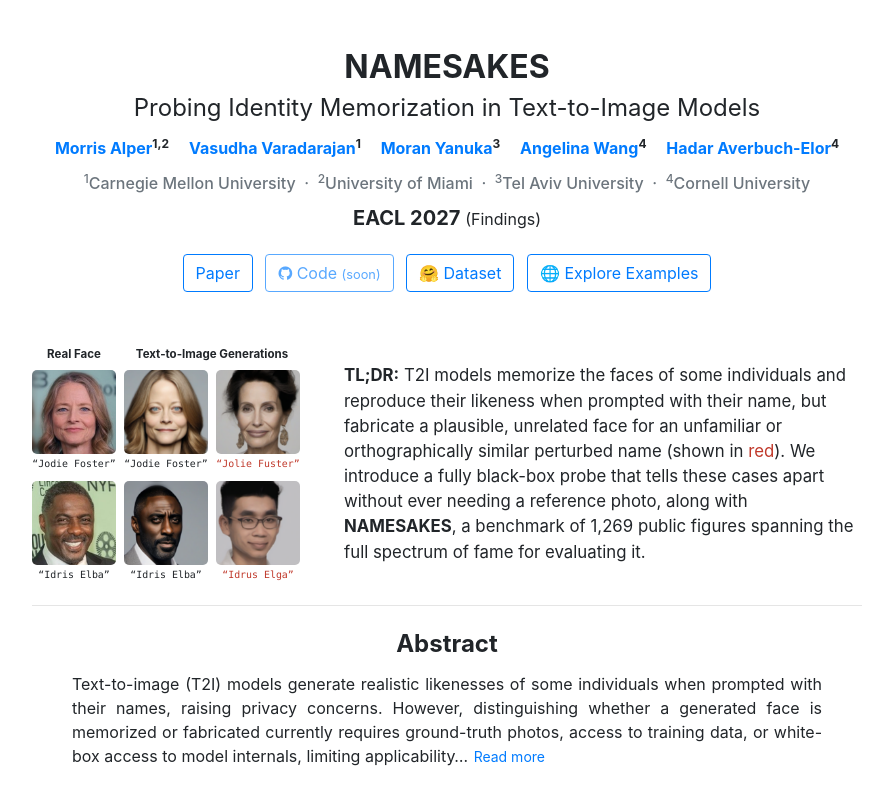
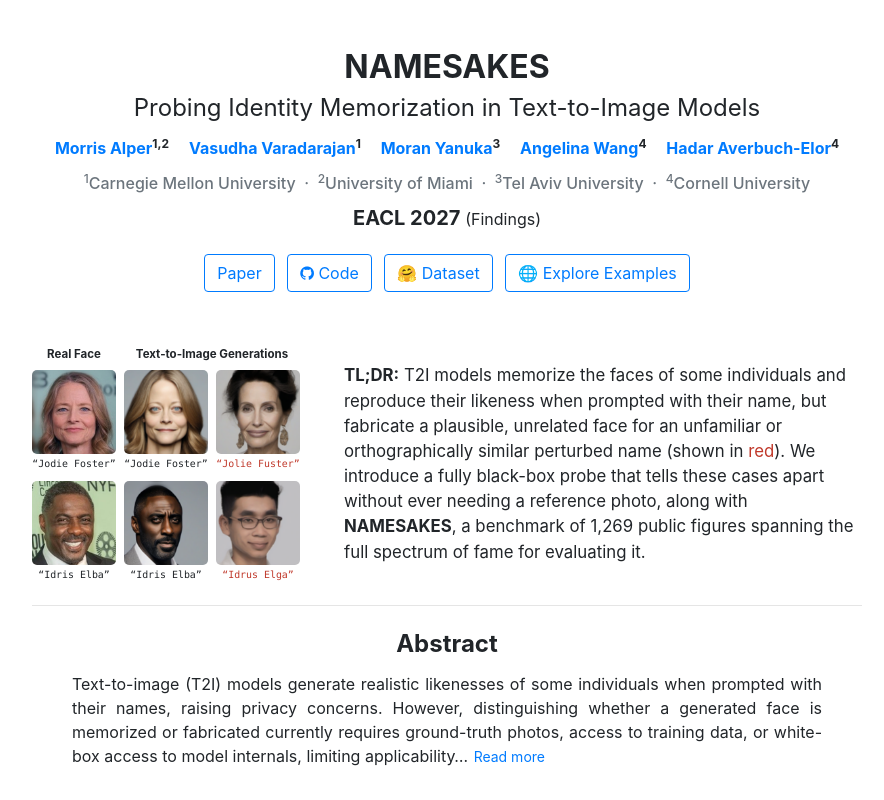
Before and after one commit to namesakes-web/namesakes-web.github.io, a plain HTML site: page index.html in a window 1280 px wide. Shown: the top 800 px of the page, without its empty margins (193-1077 px from the left). Drawn offline with nearby package versions, Linux system fonts and the light colour scheme; some icons are missing.

Commit message:
Enable Code button (public repo live)
Co-Authored-By: Claude Opus 5.5 <noreply@anthropic.com>

```diff
--- a/index.html
+++ b/index.html
@@ -69,9 +69,8 @@
     <a href="https://arxiv.org/abs/2606.20155" class="btn btn-outline-primary mx-1" role="button">
       <i class="ai ai-arxiv"></i> Paper
     </a>
-    <!-- TODO: enable once the public repo exists (href="https://github.com/morrisalp/namesakes") -->
-    <a class="btn btn-outline-primary mx-1 disabled" role="button" aria-disabled="true">
-      <i class="fa fa-github"></i> Code <small>(soon)</small>
+    <a href="https://github.com/morrisalp/namesakes" class="btn btn-outline-primary mx-1" role="button">
+      <i class="fa fa-github"></i> Code
     </a>
     <a href="https://huggingface.co/datasets/malper/namesakes" class="btn btn-outline-primary mx-1" role="button">
       &#129303; Dataset
```
